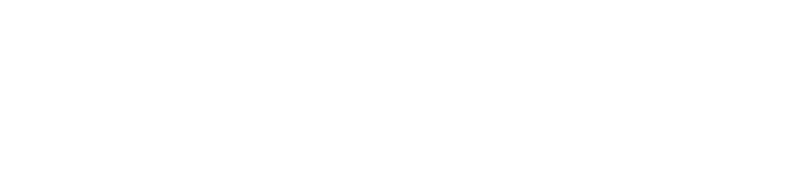
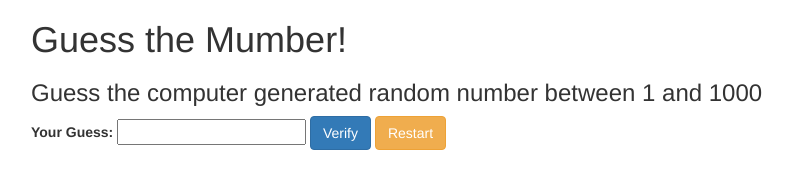
Before and after one commit to vibsbali/GuessTheNumber, a plain HTML site: page GuessTheNumber/index.html in a window 1280 px wide. Shown: the whole page, without its empty margins (39-832 px from the left). Drawn offline with Linux system fonts and the light colour scheme.

Commit message:
Created new form

```diff
--- a/GuessTheNumber/index.html
+++ b/GuessTheNumber/index.html
@@ -2,9 +2,22 @@
 <html xmlns="http://www.w3.org/1999/xhtml">
 <head>
     <title>Guess The Number</title>
+    <link href="Content/bootstrap.min.css" rel="stylesheet" />
 </head>
 <body>
-
-
+    <div class="container">
+        <h1>Guess the Mumber!</h1>
+        <h3>Guess the computer generated random number between 1 and 1000</h3>
+        <form method="post" class="form-inline">
+            <div class="form-group">
+                <label for="guess">Your Guess:</label>
+                <input type="number" name="guess" required/>
+                <input type="submit" value="Verify" class="btn btn-primary" />
+                <input type="button" value="Restart" class="btn btn-warning"/>
+            </div>
+        </form>
+    </div>
+    <script src="Scripts/jquery-2.2.3.min.js"></script>
+    <script src="Scripts/angular.min.js"></script>
 </body>
 </html>
```
